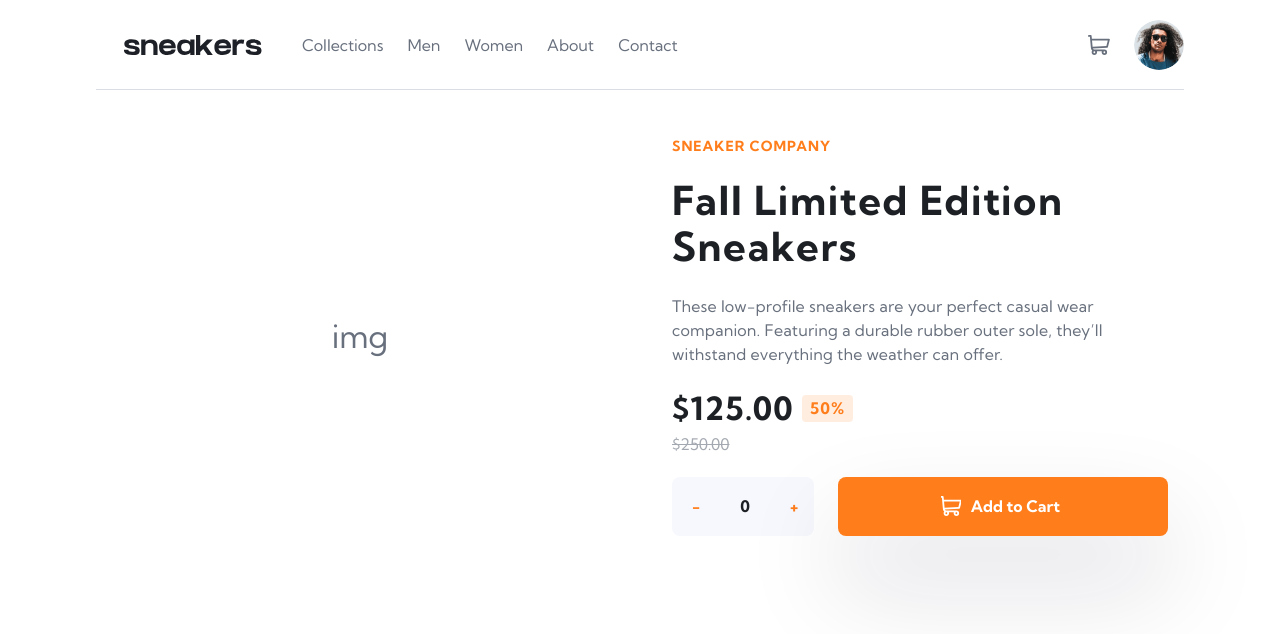
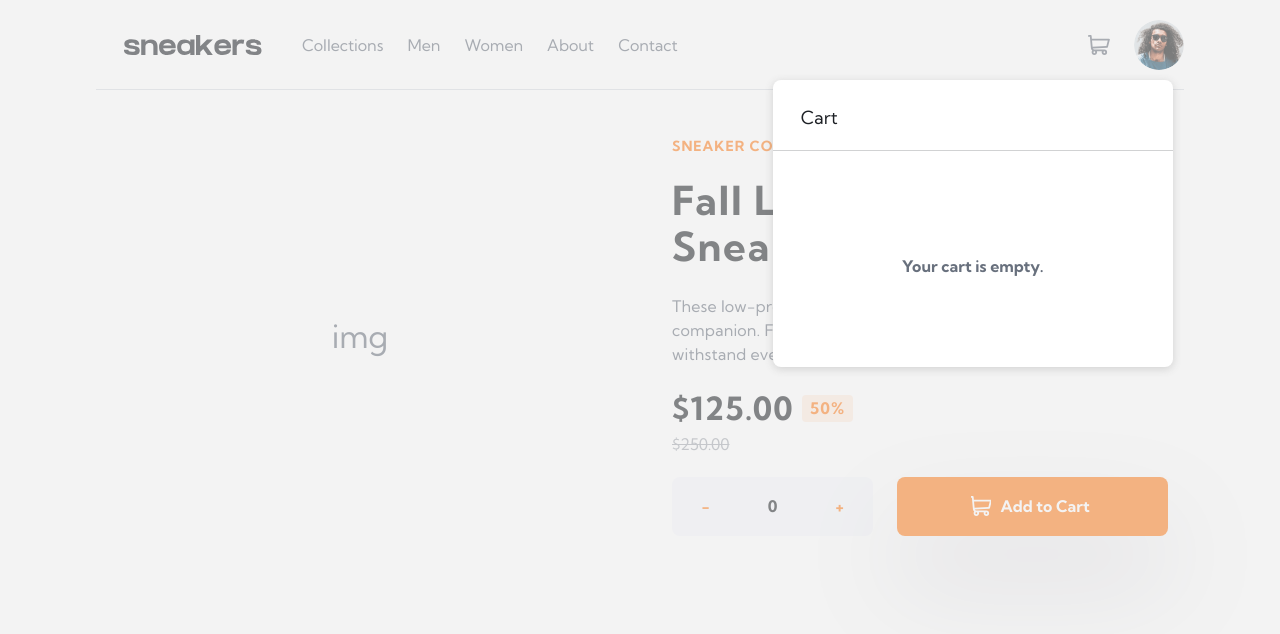
Before and after one commit to WebDevMirza/ecommerce-product-app, a React (Vite) app: page / in a window 1280 px wide. Both pictures are taken after a click on the picture 1099 px from the left and 45 px from the top of the page. Shown: the top 634 px of the page. Built offline with nearby package versions, Linux system fonts and the light colour scheme.

Commit message:
cart checkout done

```diff
--- a/src/App.jsx
+++ b/src/App.jsx
@@ -16,7 +16,7 @@ function App() {
   const cartContains = {
     img: "",
     name: "",
-    price: 0,
+    price: 125.0,
     unit: cart,
     setCart: setCart,
   };
--- /dev/null
+++ b/src/assets/styles/cartcontainer.css
@@ -0,0 +1,90 @@
+.cart-container-none {
+  display: none;
+}
+
+.cart-container {
+  display: flex;
+  flex-direction: column;
+  gap: 2rem;
+
+  position: absolute;
+  top: 80px;
+  left: 50%;
+  max-width: 400px;
+  width: 90%;
+
+  transform: translateX(-50%);
+
+  background-color: var(--White);
+  box-shadow: rgba(75, 75, 75, 0.2) 0px 2px 8px 0px;
+  border-radius: 0.5rem;
+  overflow: hidden;
+  padding: 1.75rem;
+
+  z-index: 998;
+}
+
+.cart-line::after {
+  position: absolute;
+  content: "";
+  top: 70px;
+  left: 0;
+  right: 0;
+  height: 1px;
+  background-color: var(--VeryDarkBlue);
+  opacity: 0.2;
+}
+
+.cart-desc p span,
+.cart-con {
+  color: var(--VeryDarkBlue);
+  font-size: 1.125rem;
+}
+
+.cart-item {
+  display: flex;
+  align-items: center;
+  gap: 1rem;
+}
+
+.cart-desc p {
+  width: max-content;
+}
+
+.cart-img {
+  width: 50px;
+  overflow: hidden;
+  border-radius: 0.325rem;
+}
+
+.cart-delete {
+  background: url(../images/icon-delete.svg) no-repeat center;
+  width: 20px;
+  height: 20px;
+}
+
+.cart-item-none {
+  display: none;
+}
+
+.btn-checkout-none {
+  display: none;
+}
+
+.cart-empty {
+  display: block;
+  text-align: center;
+  font-weight: 700;
+  padding: 4rem 0;
+}
+
+.cart-empty-none {
+  display: none;
+}
+
+@media (min-width: 1024px) {
+  .cart-container {
+    left: calc(80% - 4vw);
+    transform: translateX(-50%);
+  }
+}
--- a/src/assets/styles/header.css
+++ b/src/assets/styles/header.css
@@ -230,3 +230,16 @@
     left: 0;
   }
 }
+
+.cart-overlay {
+  position: absolute;
+  content: "";
+  inset: 0;
+  background-color: rgb(231, 231, 231);
+  opacity: 0.5;
+  z-index: 99;
+}
+
+.cart-overlay-none {
+  display: none;
+}
--- a/src/assets/styles/productdesc.css
+++ b/src/assets/styles/productdesc.css
@@ -3,6 +3,8 @@
   display: grid;
   grid-template-columns: 1fr;
   gap: 1.5rem;
+
+  max-width: 375px;
 }
 
 .card-title,
@@ -103,20 +105,23 @@
   color: var(--VeryDarkBlue);
 }
 
-.btn-cart {
+[class*="btn-"] {
   color: var(--White);
   font-weight: 700;
   text-align: center;
-  text-indent: 25px;
   padding-block: 1.25rem;
   border-radius: 0.5rem;
   cursor: pointer;
-  width: 100%;
   border: 0;
   background-color: var(--Orange);
+  box-shadow: rgba(17, 12, 46, 0.15) 0px 48px 100px 0px;
   transition: all 0.5s ease-in-out;
+}
+
+.btn-cart {
+  text-indent: 25px;
+  width: 100%;
   position: relative;
-  box-shadow: rgba(17, 12, 46, 0.15) 0px 48px 100px 0px;
 }
 
 .btn-cart::before {
@@ -130,12 +135,17 @@
   filter: brightness(500%);
 }
 
-.btn-cart:hover {
+.btn-cart:hover,
+.btn-checkout:hover {
   opacity: 0.8;
   transition: all 0.5s ease-in-out;
 }
 
 @media (min-width: 1024px) {
+  .card {
+    max-width: fit-content;
+  }
+
   .card-title {
     font-size: 2.5rem;
   }
@@ -150,10 +160,10 @@
   }
 
   .amount {
-    flex-basis: 30%;
+    flex-grow: 1;
   }
 
   .atc {
-    flex-basis: 70%;
+    flex-grow: 3;
   }
 }
--- /dev/null
+++ b/src/components/CartContainer.jsx
@@ -0,0 +1,47 @@
+import "../assets/styles/cartcontainer.css";
+import Item from "../assets/images/image-product-1-thumbnail.jpg";
+import { useContext } from "react";
+import CartContext from "../context/CartContext";
+
+const CartContainer = ({ cart }) => {
+  const { price, unit, setCart } = useContext(CartContext);
+
+  const deleteCart = () => {
+    window.localStorage.removeItem("cart");
+    setCart(0);
+  };
+
+  const checkedout = (e) => {
+    e.preventDefault();
+    alert("Thank you for shopping!!");
+    setCart(0);
+  };
+  return (
+    <>
+      <div className={cart ? "cart-container" : "cart-container-none"}>
+        <p className="cart-con">Cart</p>
+        <div className="cart-line"></div>
+        <div className={unit == 0 ? "cart-empty" : "cart-empty-none"}>
+          <p>Your cart is empty.</p>
+        </div>
+        <div className={unit == 0 ? "cart-item-none" : "cart-item"}>
+          <div className="cart-img">
+            <img src={Item} alt="show" />
+          </div>
+          <div className="cart-desc">
+            <p>Fall Limited Edition Sneakers</p>
+            <p>
+              {price.toFixed(2)} x {unit} = <span>{(price * unit).toFixed(2)}</span>
+            </p>
+          </div>
+          <div onClick={deleteCart} className="cart-delete"></div>
+        </div>
+        <button onClick={checkedout} className={unit == 0 ? "btn-checkout-none" : "btn-checkout"}>
+          Checkout
+        </button>
+      </div>
+    </>
+  );
+};
+
+export default CartContainer;
--- a/src/components/Header.jsx
+++ b/src/components/Header.jsx
@@ -4,11 +4,14 @@ import Cart from "../assets/images/icon-cart.svg";
 import Profile from "../assets/images/image-avatar.png";
 import { useContext, useEffect, useRef, useState } from "react";
 import CartContext from "../context/CartContext";
+import CartContainer from "./CartContainer";
 
 const Header = () => {
   const [initvisible, setInitVisible] = useState(false);
   const [navVisibility, setNavVisibility] = useState(false);
+  const [cart, setCart] = useState(false);
   const { unit } = useContext(CartContext);
+
   useEffect(() => {
     if (!navVisibility) {
       document.getElementsByTagName("body")[0].style.overflow = "auto";
@@ -20,6 +23,10 @@ const Header = () => {
   const setMenu = () => {
     setNavVisibility(!navVisibility);
     setInitVisible(true);
+  };
+
+  const showCart = (e) => {
+    setCart(!cart);
   };
 
   return (
@@ -68,10 +75,15 @@ const Header = () => {
 
           <div className="nav-action">
             <div className="nav-cart">
-              <div style={unit == 0 ? { display: "none" } : { display: "block" }} className="cart-order">
+              <div
+                onClick={showCart}
+                style={unit == 0 ? { display: "none" } : { display: "block" }}
+                className="cart-order"
+              >
                 {unit}
               </div>
-              <img className="cart-icon" src={Cart} alt="card" />
+
+              <img onClick={showCart} className="cart-icon" src={Cart} alt="card" />
             </div>
             <div className="nav-profile">
               <img src={Profile} alt="profile" width={50} height={50} />
@@ -79,6 +91,8 @@ const Header = () => {
           </div>
         </div>
       </div>
+      <div onClick={showCart} className={cart ? "cart-overlay" : "cart-overlay-none"}></div>
+      <CartContainer cart={cart} />
     </>
   );
 };
```
